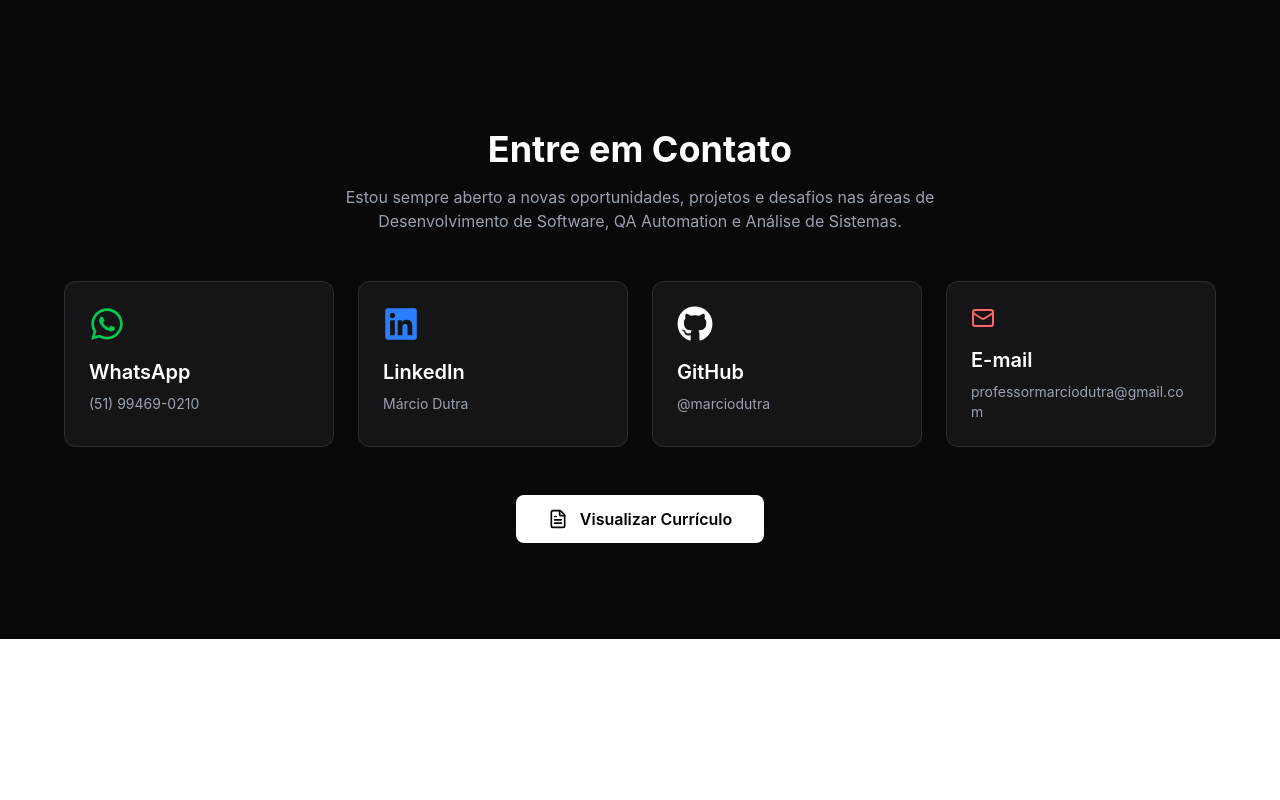
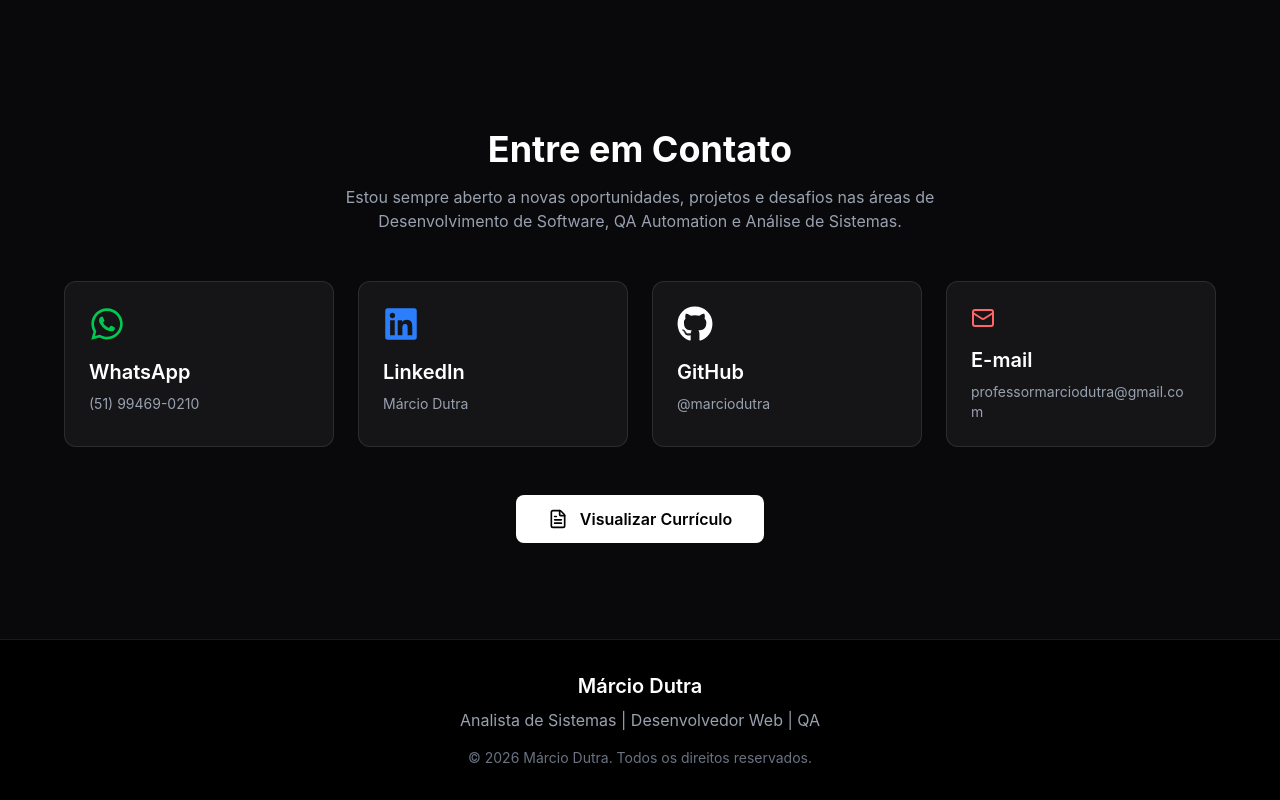
Before and after one commit to marciodutra/portfolio, a React (Vite) app: page / in a window 1280 px wide. Shown: the part 6625-7425 px from the top of the page. Before the commit the page ends 7264 px from the top, so only its background shows below. Built offline with nearby package versions, Linux system fonts and the light colour scheme.

Commit message:
Fazendo o footer

```diff
--- a/src/App.tsx
+++ b/src/App.tsx
@@ -1,4 +1,5 @@
 import Header from "./components/layout/Header";
+import Footer from "./components/layout/Footer";
 
 import Hero from "./components/sections/Hero";
 import About from "./components/sections/About";
@@ -27,6 +28,9 @@ function App() {
         <QAProjects />
 
         <Contact />
+
+        <Footer />
+
       </main>
     </>
   );
--- /dev/null
+++ b/src/components/layout/Footer.tsx
@@ -0,0 +1,62 @@
+import { motion } from "framer-motion";
+
+
+function Footer() {
+  return (
+    <footer
+      className="
+        border-t
+        border-white/10
+        bg-black
+        px-6
+        py-8
+        text-white
+      "
+    >
+
+      <motion.div
+        initial={{
+          opacity: 0,
+          y: 20,
+        }}
+        whileInView={{
+          opacity: 1,
+          y: 0,
+        }}
+        viewport={{
+          once: true,
+        }}
+        transition={{
+          duration: 0.6,
+        }}
+        className="
+          mx-auto
+          max-w-6xl
+          text-center
+        "
+      >
+
+        <h3 className="text-xl font-semibold">
+          Márcio Dutra
+        </h3>
+
+
+        <p className="mt-2 text-gray-400">
+          Analista de Sistemas | Desenvolvedor Web | QA
+        </p>
+
+
+        <p className="mt-4 text-sm text-gray-500">
+          © 2026 Márcio Dutra. Todos os direitos reservados.
+        </p>
+
+
+      </motion.div>
+
+
+    </footer>
+  );
+}
+
+
+export default Footer;
```
